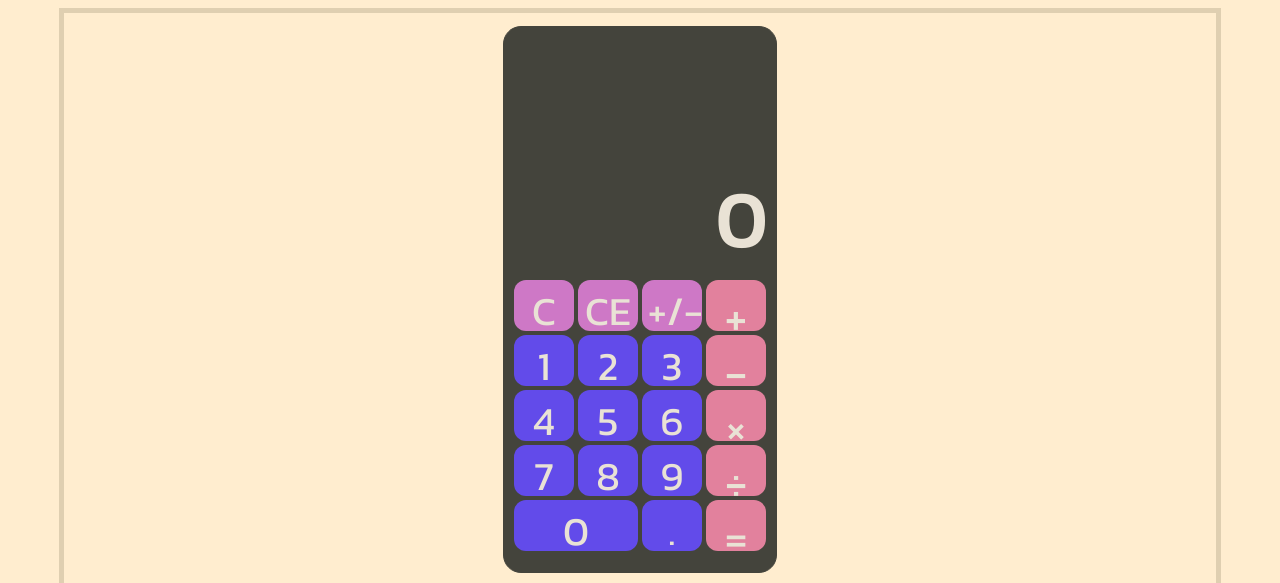
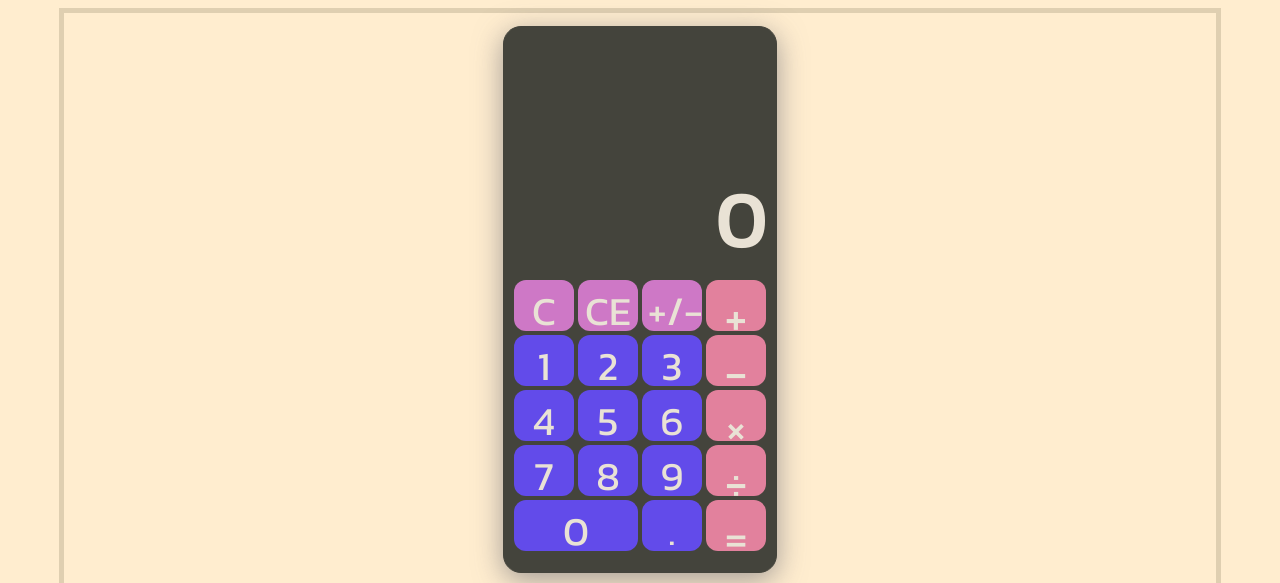
Before and after one commit to revi-hub/calculator, a plain HTML site: page index.html in a window 1280 px wide. Shown: the top 583 px of the page. Drawn offline with Linux system fonts and the light colour scheme.

Commit message:
Add box-shadow to the calculator

```diff
--- a/style.css
+++ b/style.css
@@ -15,6 +15,7 @@ body {
     background-color: #44443c;
     border: 1px solid #44443c;
     border-radius: 18px;
+    box-shadow: rgba(100, 100, 111, 0.6) 0px 7px 29px 0px;
     display: flex;
     flex-wrap: wrap;
     margin-bottom: 0.9vw;
```
